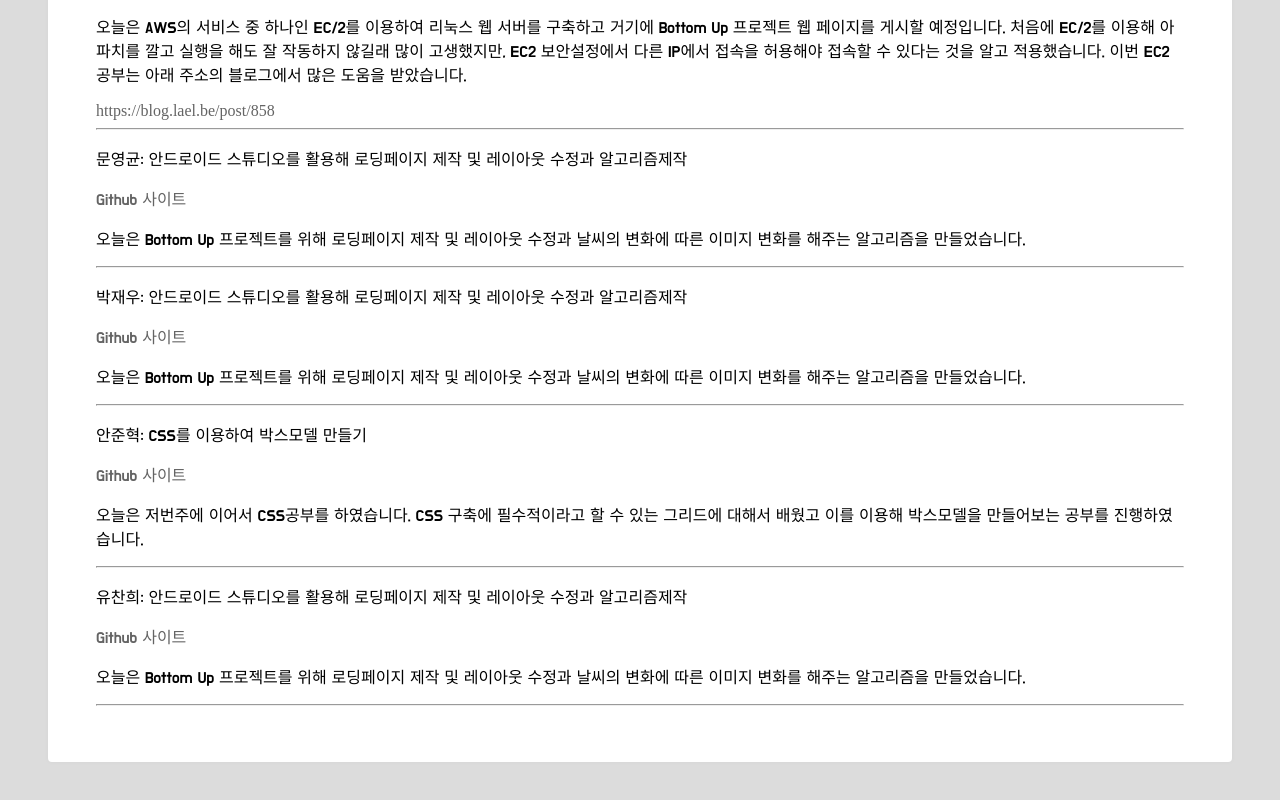
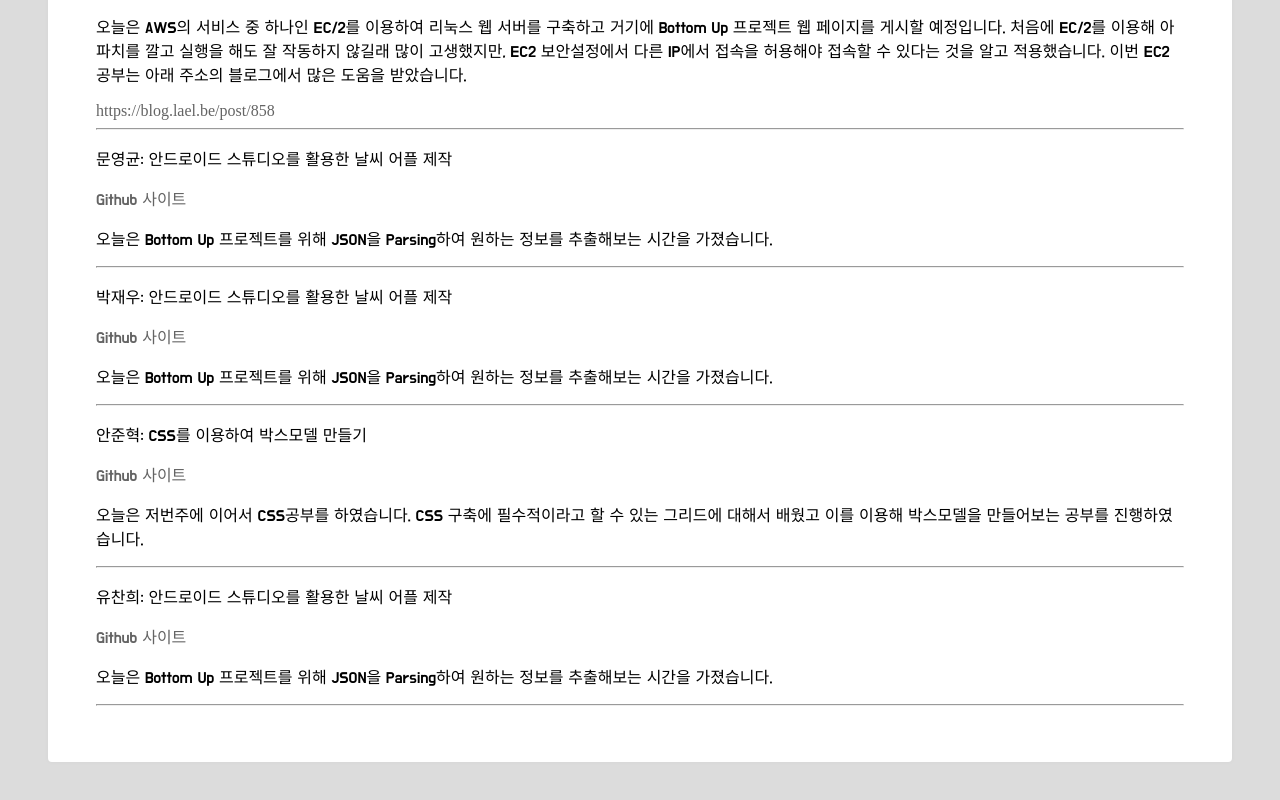
Before and after one commit to MGPOCKY/forsnack, a plain HTML site: page content/sixth_date.html in a window 1280 px wide. Shown: the part 1282-2082 px from the top of the page. Drawn offline with Linux system fonts and the light colour scheme.

Commit message:
final-final change

```diff
--- a/content/sixth_date.html
+++ b/content/sixth_date.html
@@ -42,21 +42,21 @@
               <p>오늘은 AWS의 서비스 중 하나인 EC/2를 이용하여 리눅스 웹 서버를 구축하고 거기에 Bottom Up 프로젝트 웹 페이지를 게시할 예정입니다. 처음에 EC/2를 이용해 아파치를 깔고 실행을 해도 잘 작동하지 않길래 많이 고생했지만, EC2 보안설정에서 다른 IP에서 접속을 허용해야 접속할 수 있다는 것을 알고 적용했습니다. 이번 EC2 공부는 아래 주소의 블로그에서 많은 도움을 받았습니다.</p>
               <a href="https://blog.lael.be/post/858">https://blog.lael.be/post/858</a>
               <hr>
-              <p>문영균: 안드로이드 스튜디오를 활용해 로딩페이지 제작 및 레이아웃 수정과 알고리즘제작</p>
+              <p>문영균: 안드로이드 스튜디오를 활용한 날씨 어플 제작</p>
               <p><a href="https://glass2300.github.io/mogackko_journal/day3.html">Github 사이트</a></p>
-              <p>오늘은 Bottom Up 프로젝트를 위해 로딩페이지 제작 및 레이아웃 수정과 날씨의 변화에 따른 이미지 변화를 해주는 알고리즘을 만들었습니다.</p>
+              <p>오늘은 Bottom Up 프로젝트를 위해 JSON을 Parsing하여 원하는 정보를 추출해보는 시간을 가졌습니다. </p>
               <hr>
-              <p>박재우: 안드로이드 스튜디오를 활용해 로딩페이지 제작 및 레이아웃 수정과 알고리즘제작</p>
+              <p>박재우: 안드로이드 스튜디오를 활용한 날씨 어플 제작</p>
               <p><a href="https://jwoo9928.github.io/2019/07/16/day3/">Github 사이트</a></p>
-              <p>오늘은 Bottom Up 프로젝트를 위해 로딩페이지 제작 및 레이아웃 수정과 날씨의 변화에 따른 이미지 변화를 해주는 알고리즘을 만들었습니다.</p>
+              <p>오늘은 Bottom Up 프로젝트를 위해 JSON을 Parsing하여 원하는 정보를 추출해보는 시간을 가졌습니다. </p>
               <hr>
               <p>안준혁: CSS를 이용하여 박스모델 만들기</p>
               <p><a href="https://ajh99345.github.io/web-development/2019/07/09/1st.html">Github 사이트</a></p>
               <p>오늘은 저번주에 이어서 CSS공부를 하였습니다. CSS 구축에 필수적이라고 할 수 있는 그리드에 대해서 배웠고 이를 이용해 박스모델을 만들어보는 공부를 진행하였습니다.</p>
               <hr>
-              <p>유찬희: 안드로이드 스튜디오를 활용해 로딩페이지 제작 및 레이아웃 수정과 알고리즘제작</p>
+              <p>유찬희: 안드로이드 스튜디오를 활용한 날씨 어플 제작</p>
               <p><a href="https://hancihu.github.io/mokacko/main.html">Github 사이트</a></p>
-              <p>오늘은 Bottom Up 프로젝트를 위해 로딩페이지 제작 및 레이아웃 수정과 날씨의 변화에 따른 이미지 변화를 해주는 알고리즘을 만들었습니다.</p>
+              <p>오늘은 Bottom Up 프로젝트를 위해 JSON을 Parsing하여 원하는 정보를 추출해보는 시간을 가졌습니다. </p>
               <hr>
 
           </div>
```
Also changed, not shown: content/fifth_date.html (+6 -6 lines).
